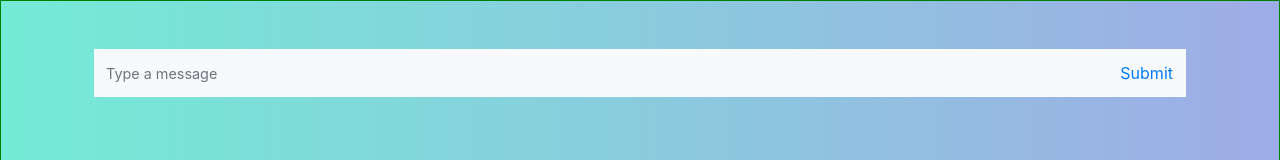
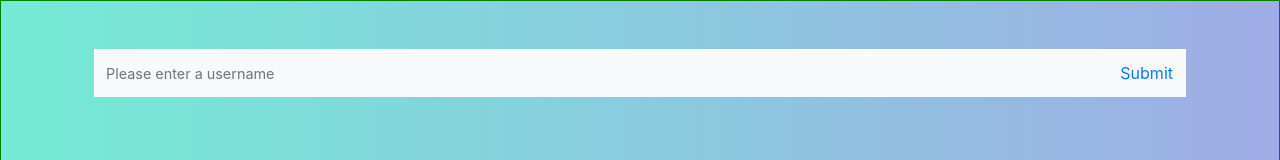
Before and after one commit to Ezi0aaudit0re/Mathroom, a React (Create React App) app in the folder frontend/: page / in a window 1280 px wide. Shown: the top 160 px of the page. Built offline with nearby package versions, Linux system fonts and the light colour scheme.

Commit message:
login text updated

```diff
--- a/frontend/src/component/Login.js
+++ b/frontend/src/component/Login.js
@@ -24,7 +24,7 @@ class Login extends React.Component{
             <div className="container py-5 px-4">
                 <form action="#" className="bg-light" onSubmit={this.updateUsername}>
                     <div className="input-group">
-                        <input type="text" placeholder="Type a message" aria-describedby="button-addon2" className="form-control rounded-0 border-0 py-4 bg-light" onChange={this.handleUsernameChange}/>
+                        <input type="text" placeholder="Please enter a username" aria-describedby="button-addon2" className="form-control rounded-0 border-0 py-4 bg-light" onChange={this.handleUsernameChange}/>
                         <input type="submit" id="button-addon2" className="btn btn-link" />
                     </div>
 
```
